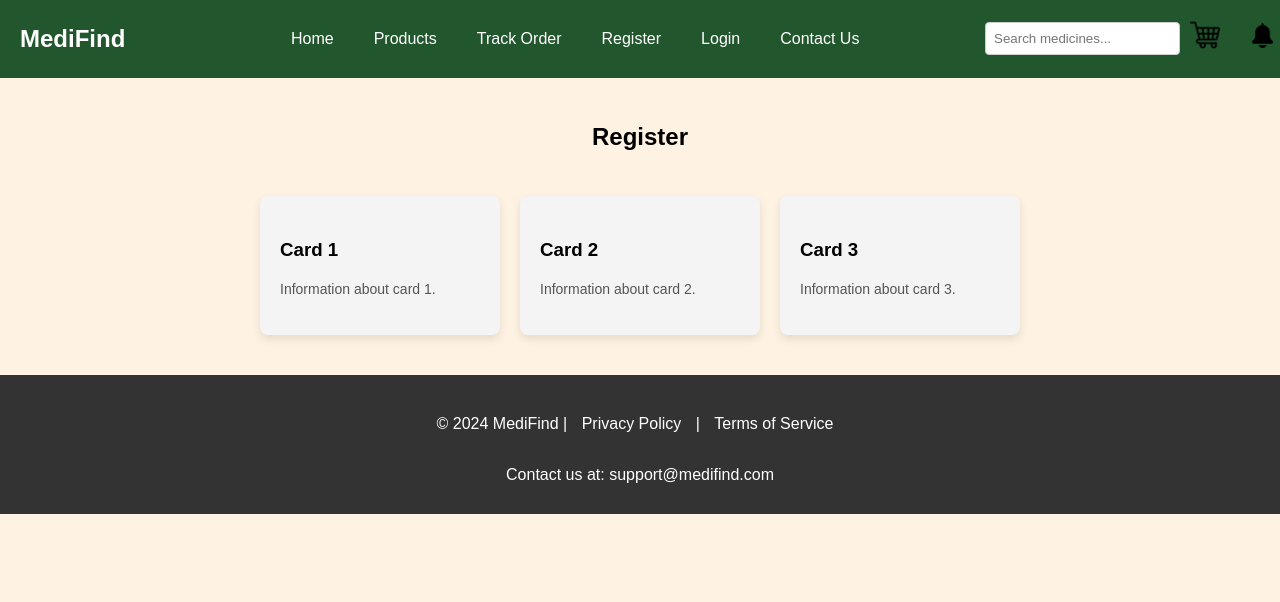
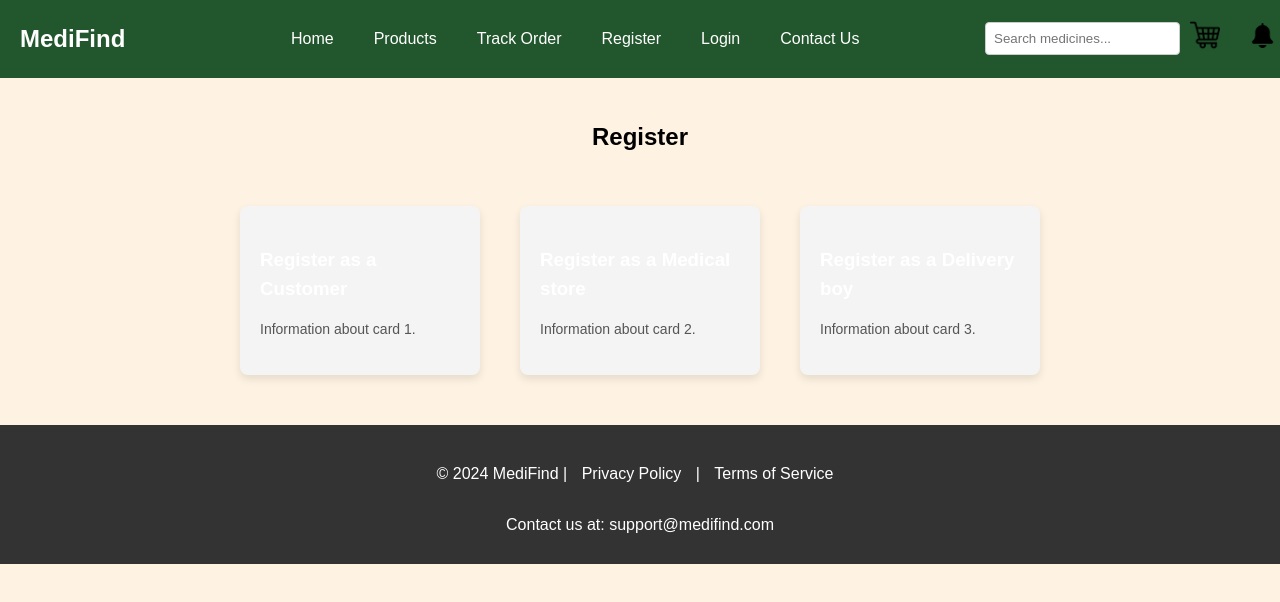
Before and after one commit to Rachanashivarkar/medifind, a React (Create React App) app: page /register in a window 1280 px wide. Shown: the top 602 px of the page. Built offline with nearby package versions, Linux system fonts and the light colour scheme.

Commit message:
Routing of Registeration page is done

```diff
--- a/src/App.js
+++ b/src/App.js
@@ -9,6 +9,9 @@ import Trackorder from './Trackorder';
 import Register from './Register';
 import Login from './Login';
 import Contact from './Contact';
+import Customer from './Customer';
+import MedicalStore from './MedicalStore';
+import DeliveryBoy from './DeliveryBoy';
 
 function App() {
     const [uploadStatus, setUploadStatus] = useState('');
@@ -65,6 +68,9 @@ function App() {
                 <Route path="/register" element={<Register />} />
                 <Route path="/login" element={<Login />} />
                 <Route path="/contact" element={<Contact />} />
+                <Route path="/Customer" element={<Customer />} />
+                <Route path="/MedicalStore" element={<MedicalStore />} />
+                <Route path="/DeliveryBoy" element={<DeliveryBoy />} />
             </Routes>
             <Footer /> {/* Footer */}
         </Router>
--- a/src/Customer.js
+++ b/src/Customer.js
@@ -1,7 +1,13 @@
-import React from "react";
+import React from 'react';
 
 const Customer = () => {
-    return <h2>Customer Registration Page</h2>;
+  return (
+    <div>
+      <h2>Customer Registration</h2>
+      <p>Here you can register as a customer.</p>
+      {/* Add your customer registration form or content here */}
+    </div>
+  );
 };
 
 export default Customer;
--- a/src/DeliveryBoy.js
+++ b/src/DeliveryBoy.js
@@ -0,0 +1,13 @@
+import React from 'react';
+
+const DeliveryBoy = () => {
+  return (
+    <div>
+      <h2>Delivery Boy Registration</h2>
+      <p>Here you can register as a delivery boy.</p>
+      {/* Add your delivery boy registration form or content here */}
+    </div>
+  );
+};
+
+export default DeliveryBoy;
--- a/src/MedicalStore.js
+++ b/src/MedicalStore.js
@@ -0,0 +1,13 @@
+import React from 'react';
+
+const MedicalStore = () => {
+  return (
+    <div>
+      <h2>Medical Store Registration</h2>
+      <p>Here you can register as a medical store.</p>
+      {/* Add your medical store registration form or content here */}
+    </div>
+  );
+};
+
+export default MedicalStore;
--- a/src/Register.js
+++ b/src/Register.js
@@ -1,4 +1,5 @@
 import React from 'react';
+import { Link } from 'react-router-dom'; // Import Link from react-router-dom
 
 const Register = () => {
   const registerPageStyle = {
@@ -42,18 +43,29 @@ const Register = () => {
       <h2>Register</h2>
       {/* Cards Container */}
       <div style={cardsContainerStyle}>
+        {/* Card 1 */}
+        <Link to="/Customer" style={{ textDecoration: 'none' }}>
           <div style={cardStyle} className="card">
-          <h3 style={cardTitleStyle}>Card 1</h3>
+            <h3 style={cardTitleStyle}>Register as a Customer</h3>
             <p style={cardTextStyle}>Information about card 1.</p>
           </div>
+        </Link>
+
+        {/* Card 2 */}
+        <Link to="/MedicalStore" style={{ textDecoration: 'none' }}>
           <div style={cardStyle} className="card">
-          <h3 style={cardTitleStyle}>Card 2</h3>
+            <h3 style={cardTitleStyle}>Register as a Medical store</h3>
             <p style={cardTextStyle}>Information about card 2.</p>
           </div>
+        </Link>
+
+        {/* Card 3 */}
+        <Link to="/DeliveryBoy" style={{ textDecoration: 'none' }}>
           <div style={cardStyle} className="card">
-          <h3 style={cardTitleStyle}>Card 3</h3>
+            <h3 style={cardTitleStyle}>Register as a Delivery boy</h3>
             <p style={cardTextStyle}>Information about card 3.</p>
           </div>
+        </Link>
       </div>
     </div>
   );
```
Lines whose indentation alone changed are shown as unchanged.
